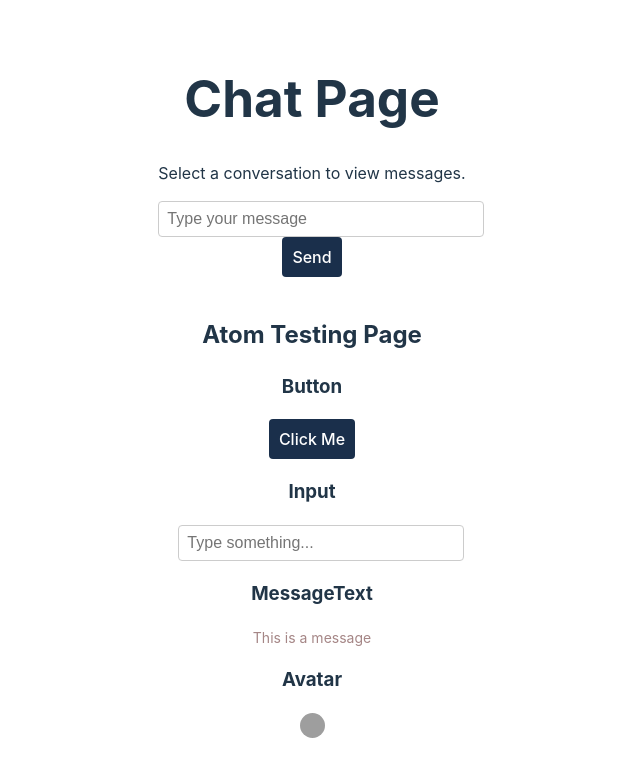
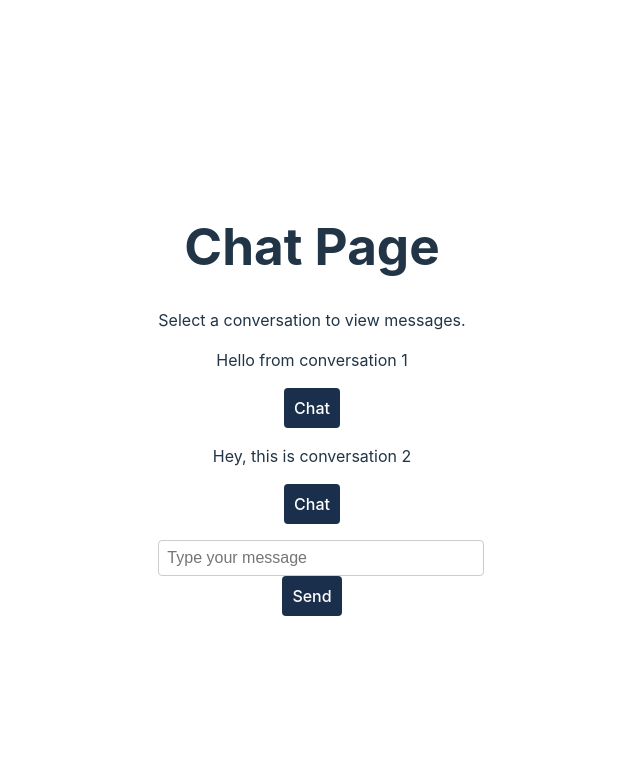
Before and after one commit to RosenholmJohanna/chat-app-atomic, a React (Vite) app: page / in a window 1280 px wide. Shown: the top 776 px of the page, without its empty margins (328-968 px from the left). Built offline with nearby package versions, Linux system fonts and the light colour scheme; grey boxes are pictures that could not be loaded.

Commit message:
select conversation and display messages

```diff
--- a/src/App.jsx
+++ b/src/App.jsx
@@ -1,6 +1,6 @@
 import React from 'react'
 import './App.css'
-import AtomTestPage from './tests/AtomTestPage'
+//import AtomTestPage from './tests/AtomTestPage'
 import ChatPage from './components/pages/ChatPage'
 
 function App() {
@@ -9,7 +9,7 @@ function App() {
   return (
     <>
     <ChatPage />
-    <AtomTestPage />
+    {/* <AtomTestPage /> */}
     </>
   )
 }
--- a/src/components/molecules/ConversationItem.jsx
+++ b/src/components/molecules/ConversationItem.jsx
@@ -0,0 +1,13 @@
+import React from "react";
+import Button from "../atoms/Button";
+
+const ConversationItem = ({ convoId, lastMessage, onConversationSelect }) => {
+  return (
+    <div>
+      <p>{lastMessage.text}</p>
+      <Button onClick={() => onConversationSelect(convoId)}>Chat</Button>
+    </div>
+  );
+};
+
+export default ConversationItem;
--- a/src/components/organisms/ConversationsList.jsx
+++ b/src/components/organisms/ConversationsList.jsx
@@ -0,0 +1,19 @@
+import React from "react";
+import ConversationItem from "../molecules/ConversationItem";
+
+const ConversationsList = ({ conversations, onConversationSelect }) => {
+  return (
+    <div>
+      {conversations.map((convo) => (
+        <ConversationItem
+          key={convo.convoId}
+          convoId={convo.convoId}
+          lastMessage={convo.lastMessage}
+          onConversationSelect={onConversationSelect}
+        />
+      ))}
+    </div>
+  );
+};
+
+export default ConversationsList;
--- a/src/components/pages/ChatPage.jsx
+++ b/src/components/pages/ChatPage.jsx
@@ -3,12 +3,15 @@ import ChatTemplate from "../templates/ChatTemplate";
 import { mockConversations, mockMessages, mockUsers } from "../../data/mockData";
 
 const ChatPage = () => {
-   // const [selectedConversationId, setSelectedConversationId] = useState(null);
+    const [selectedConversationId, setSelectedConversationId] = useState(null);
    const [messages, setMessages] = useState([]);
-    //const [conversations] = useState(mockConversations);
+    const [conversations] = useState(mockConversations);
     const user = mockUsers[0];
 
-
+    const handleConversationSelect = (convoId) => {
+        setSelectedConversationId(convoId);
+        setMessages(mockMessages[convoId] || []);
+      };
 
     const handleMessageSubmit = (newMessageText) => {
         const newMessage = {
@@ -24,8 +27,11 @@ const ChatPage = () => {
     <>
     <h1>Chat Page</h1>
     <ChatTemplate
+    selectedConversationId={selectedConversationId}
     messages={messages}
     onMessageSubmit={handleMessageSubmit}
+    conversations = {conversations}
+    onConversationSelect={handleConversationSelect}
     />
     </>
   );
--- a/src/components/templates/ChatTemplate.jsx
+++ b/src/components/templates/ChatTemplate.jsx
@@ -1,14 +1,21 @@
 import React from "react";
 import MessageList from "../organisms/MessageList";
 import NewMessageSection from "../organisms/NewMessageSection";
+import ConversationsList from "../organisms/ConversationsList";
 
 const ChatTemplate = ({
  onMessageSubmit,
- messages
+ messages,
+ conversations,
+ onConversationSelect
 }) => {
   return (
     <>
     <p>Select a conversation to view messages.</p>
+    <ConversationsList
+        conversations={conversations}
+        onConversationSelect={onConversationSelect}
+      />
     <MessageList messages={messages} />
     <NewMessageSection onMessageSubmit={onMessageSubmit} />
     </>
```
